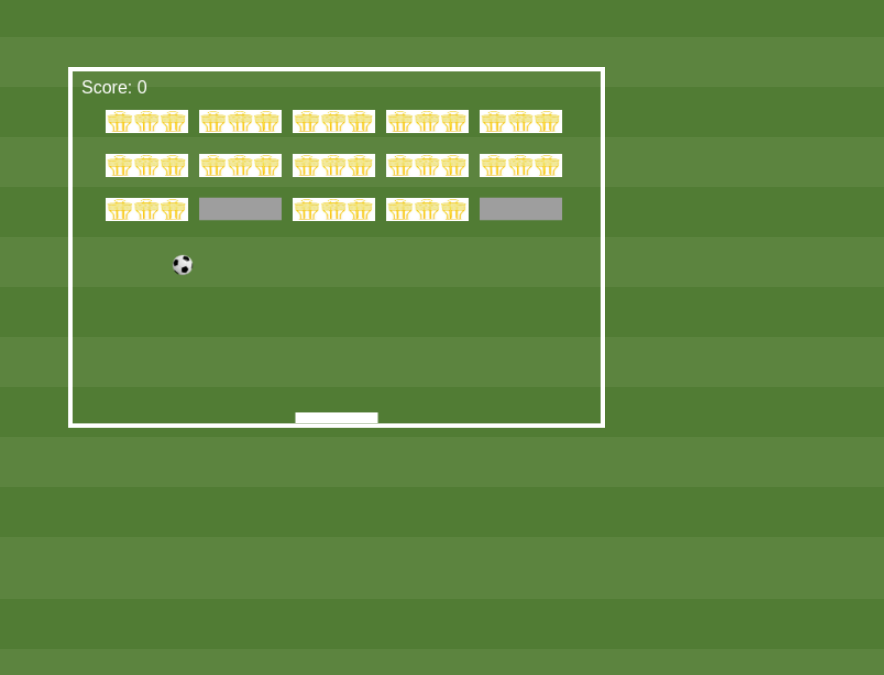
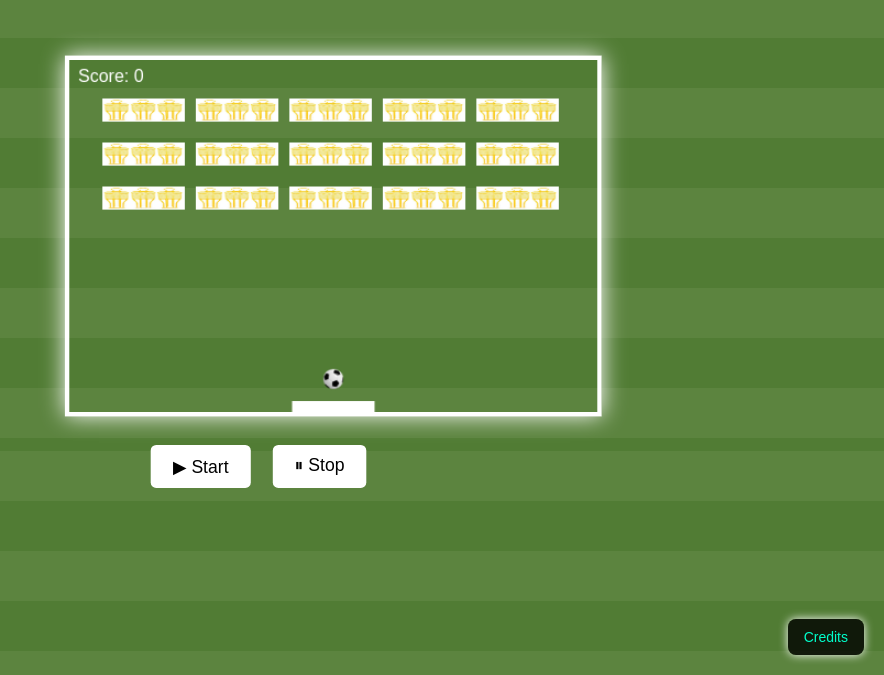
Before and after one commit to Grmeku/The-Bricks, a plain HTML site: page index.html in a window 1280 px wide. Shown: the part 125-800 px from the top of the page, without its empty margins (396-1280 px from the left). Drawn offline with Linux system fonts and the light colour scheme; some packages are replaced by stand-ins of ours; a script that the page names is missing.

Commit message:
Add files via upload

```diff
--- a/index.html
+++ b/index.html
@@ -1,54 +1,64 @@
 <!DOCTYPE html>
-<html>
+<html lang="en">
 <head>
+    <meta charset="UTF-8">
+    <title>Soccer Brick Breaker</title>
     <link rel="stylesheet" href="style.css">
+    <script src="https://cdn.jsdelivr.net/npm/sweetalert2@11"></script>
 </head>
 <body>
+
+    <div id="gameWrapper">
+        <h1 id="gameTitle">Soccer Brick Breaker</h1>
         <canvas id="myCanvas" width="480" height="320"></canvas>
 
+
+        <div id="controls">
+            <button id="startBtn">▶ Start</button>
+            <button id="stopBtn">⏸ Stop</button>
+        </div>
+    </div>
+
+
+        <div id="creditsAlert">Credits</div>
+
     <script>
-    var canvas = document.getElementById("myCanvas");
-    var ctx = canvas.getContext("2d");
-    var x = canvas.width / 2;
-    var y = canvas.height - 30;
-    var dx = 2;
-    var dy = -2;
-    var ballRadius = 10;
-    var paddleHeight = 10;
-    var paddleWidth = 75;
-    var paddleX = (canvas.width - paddleWidth) / 2;
-    var rightPressed = false;
-    var leftPressed = false;
-    var brickRowCount = 3;
-    var brickColumnCount = 5;
-    var brickWidth = 75;
-    var brickHeight = 30;
-    var brickPadding = 10;
-    var brickOffsetTop = 30;
-    var brickOffsetLeft = 30;
-    var score = 0;
-    var bricks = [];
-    var ballImage = new Image();
+        const canvas = document.getElementById("myCanvas");
+        const ctx = canvas.getContext("2d");
+        let x = canvas.width / 2;
+        let y = canvas.height - 30;
+        let speed = 2;
+        let dx = speed;
+        let dy = -speed;
+        const ballRadius = 10;
+        const paddleHeight = 10;
+        const paddleWidth = 75;
+        let paddleX = (canvas.width - paddleWidth) / 2;
+        let rightPressed = false;
+        let leftPressed = false;
+        const brickRowCount = 3;
+        const brickColumnCount = 5;
+        const brickWidth = 75;
+        const brickHeight = 30;
+        const brickPadding = 10;
+        const brickOffsetTop = 30;
+        const brickOffsetLeft = 30;
+        let score = 0;
+        let gameRunning = false;
+        const bricks = [];
+
+        const ballImage = new Image();
         ballImage.src = "img/soccer.png";
-    var brickImages = [
-        new Image(),
-        new Image(),
-        new Image(),
-        new Image()
-    ];
 
+        const brickImages = [new Image(), new Image(), new Image(), new Image()];
         brickImages[1].src = "img/zid.png";
         brickImages[2].src = "img/zid2.png";
         brickImages[3].src = "img/zid3.png";
 
-    for (var c = 0; c < brickColumnCount; c++) {
+        for (let c = 0; c < brickColumnCount; c++) {
             bricks[c] = [];
-        for (var r = 0; r < brickRowCount; r++) {
-            bricks[c][r] = {
-                x: 0,
-                y: 0,
-                hitsLeft: 3
-            };
+            for (let r = 0; r < brickRowCount; r++) {
+                bricks[c][r] = { x: 0, y: 0, hitsLeft: 3 };
             }
         }
 
@@ -56,23 +66,17 @@
         document.addEventListener("keyup", keyUpHandler, false);
 
         function keyDownHandler(e) {
-        if (e.key === "Right" || e.key === "ArrowRight") {
-            rightPressed = true;
-        } else if (e.key === "Left" || e.key === "ArrowLeft") {
-            leftPressed = true;
-        }
+            if (e.key === "Right" || e.key === "ArrowRight") rightPressed = true;
+            if (e.key === "Left" || e.key === "ArrowLeft") leftPressed = true;
         }
 
         function keyUpHandler(e) {
-        if (e.key === "Right" || e.key === "ArrowRight") {
-            rightPressed = false;
-        } else if (e.key === "Left" || e.key === "ArrowLeft") {
-            leftPressed = false;
-        }
+            if (e.key === "Right" || e.key === "ArrowRight") rightPressed = false;
+            if (e.key === "Left" || e.key === "ArrowLeft") leftPressed = false;
         }
 
         function drawBall() {
-        var size = ballRadius * 2;
+            const size = ballRadius * 2;
             ctx.drawImage(ballImage, x - ballRadius, y - ballRadius, size, size);
         }
 
@@ -85,19 +89,19 @@
         }
 
         function drawBricks() {
-        for (var c = 0; c < brickColumnCount; c++) {
-            for (var r = 0; r < brickRowCount; r++) {
-                var b = bricks[c][r];
+            for (let c = 0; c < brickColumnCount; c++) {
+                for (let r = 0; r < brickRowCount; r++) {
+                    const b = bricks[c][r];
                     if (b.hitsLeft > 0) {
-                    var brickX = c * (brickWidth + brickPadding) + brickOffsetLeft;
-                    var brickY = r * (brickHeight + brickPadding) + brickOffsetTop;
+                        const brickX = c * (brickWidth + brickPadding) + brickOffsetLeft;
+                        const brickY = r * (brickHeight + brickPadding) + brickOffsetTop;
                         b.x = brickX;
                         b.y = brickY;
 
-                    let img = brickImages[b.hitsLeft];
-                    let imgDrawHeight = brickHeight * 0.7;
-                    let imgDrawWidth = brickWidth;
-                    let drawY = brickY + (brickHeight - imgDrawHeight) / 2;
+                        const img = brickImages[b.hitsLeft];
+                        const imgDrawHeight = brickHeight * 0.7;
+                        const imgDrawWidth = brickWidth;
+                        const drawY = brickY + (brickHeight - imgDrawHeight) / 2;
 
                         ctx.drawImage(img, brickX, drawY, imgDrawWidth, imgDrawHeight);
                     }
@@ -108,17 +112,15 @@
         function collisionDetection() {
             let destroyedBricks = 0;
 
-        for (var c = 0; c < brickColumnCount; c++) {
-            for (var r = 0; r < brickRowCount; r++) {
-                var b = bricks[c][r];
+            for (let c = 0; c < brickColumnCount; c++) {
+                for (let r = 0; r < brickRowCount; r++) {
+                    const b = bricks[c][r];
 
                     if (b.hitsLeft > 0) {
-                    var brickX = b.x;
-                    var brickY = b.y;
-
-                    // Predict next ball position
-                    var nextX = x + dx;
-                    var nextY = y + dy;
+                        const brickX = b.x;
+                        const brickY = b.y;
+                        const nextX = x + dx;
+                        const nextY = y + dy;
 
                         if (
                             nextX + ballRadius > brickX &&
@@ -126,42 +128,44 @@
                             nextY + ballRadius > brickY &&
                             nextY - ballRadius < brickY + brickHeight
                         ) {
-                        // Determine collision side
-                        var prevX = x;
-                        var prevY = y;
+                            const prevX = x;
+                            const prevY = y;
 
-                        var collidedFromLeft = prevX + ballRadius <= brickX;
-                        var collidedFromRight = prevX - ballRadius >= brickX + brickWidth;
-                        var collidedFromTop = prevY + ballRadius <= brickY;
-                        var collidedFromBottom = prevY - ballRadius >= brickY + brickHeight;
+                            const collidedFromLeft = prevX + ballRadius <= brickX;
+                            const collidedFromRight = prevX - ballRadius >= brickX + brickWidth;
+                            const collidedFromTop = prevY + ballRadius <= brickY;
+                            const collidedFromBottom = prevY - ballRadius >= brickY + brickHeight;
 
                             if (collidedFromLeft || collidedFromRight) {
                                 dx = -dx;
-                        } else if (collidedFromTop || collidedFromBottom) {
-                            dy = -dy;
                             } else {
                                 dy = -dy;
                             }
 
                             b.hitsLeft--;
-                        if (b.hitsLeft === 0) {
-                            score++;
-                        }
+                            if (b.hitsLeft === 0) score++;
                         }
                     }
 
-                if (b.hitsLeft === 0) {
-                    destroyedBricks++;
-                }
+                    if (b.hitsLeft === 0) destroyedBricks++;
                 }
             }
 
             if (destroyedBricks === brickRowCount * brickColumnCount) {
-            alert("You win!");
-            document.location.reload();
+                (async () => {
+                    gameRunning = false;
+                    await Swal.fire({
+                        title: 'You Win!',
+                        text: 'All bricks destroyed!',
+                        icon: 'success',
+                        confirmButtonText: 'Play again',
+                        background: '#333',
+                        color: '#fff'
+                    });
+                    resetGame();
+                })();
             }
         }
-
 
         function drawScore() {
             ctx.font = "16px Arial";
@@ -177,9 +181,7 @@
             drawScore();
             collisionDetection();
 
-        if (x + dx > canvas.width - ballRadius || x + dx < ballRadius) {
-            dx = -dx;
-        }
+            if (x + dx > canvas.width - ballRadius || x + dx < ballRadius) dx = -dx;
 
             if (y + dy < ballRadius) {
                 dy = -dy;
@@ -188,11 +190,23 @@
                     dy = -Math.abs(dy);
                     y = canvas.height - ballRadius - paddleHeight;
                 } else if (y + dy > canvas.height - ballRadius) {
-                alert("GAME OVER");
-                document.location.reload();
+                    gameRunning = false;
+                    (async () => {
+                        gameRunning = false;
+                        await Swal.fire({
+                            title: 'Game Over',
+                            text: 'You missed the ball!',
+                            icon: 'error',
+                            confirmButtonText: 'Try again',
+                            background: '#333',
+                            color: '#fff'
+                        });
+                        resetGame();
+                    })();
                 }
             }
 
+            if (gameRunning) {
                 if (rightPressed && paddleX < canvas.width - paddleWidth) {
                     paddleX += 7;
                 } else if (leftPressed && paddleX > 0) {
@@ -201,9 +215,49 @@
 
                 x += dx;
                 y += dy;
+            }
+
             requestAnimationFrame(draw);
         }
 
+
+        document.getElementById("startBtn").addEventListener("click", function () {
+            if (!gameRunning) {
+                gameRunning = true;
+
+            }
+        });
+
+        document.getElementById("stopBtn").addEventListener("click", function () {
+            gameRunning = false;
+        });
+
+        document.getElementById("creditsAlert").addEventListener("click", function () {
+            Swal.fire({
+                title: 'Credits',
+                html: '<strong>Made by Luka Grmek</strong><br>JavaScript + Canvas + SweetAlert2',
+                icon: 'info',
+                confirmButtonText: 'Cool!',
+                background: '#222',
+                color: '#FFFFFF',
+            });
+        });
+        function resetGame() {
+            x = canvas.width / 2;
+            y = canvas.height - 30;
+            dx = 2;
+            dy = -2;
+
+            paddleX = (canvas.width - paddleWidth) / 2;
+
+            score = 0;
+
+            for (let c = 0; c < brickColumnCount; c++) {
+                for (let r = 0; r < brickRowCount; r++) {
+                    bricks[c][r].hitsLeft = 3;
+                }
+            }
+        }
         draw();
     </script>
 </body>
--- a/style.css
+++ b/style.css
@@ -1,8 +1,6 @@
 body {
     margin: 0;
     padding: 0;
-    transform: scale(1.1);
-    transform-origin: top left;
     background: repeating-linear-gradient(
         0deg,
         #5c843f,
@@ -11,11 +9,73 @@
         #517c34 100px
     );
     overflow: hidden;
+    font-family: Arial, sans-serif;
+    color: white;
+    position: relative;
+}
+
+#gameWrapper {
+    transform: scale(1.1);
+    transform-origin: top left;
 }
 
 canvas {
     background: transparent;
     display: block;
-    margin: 15% 33%;
+    margin: 15% 32.7%;
     border: white solid 4px;
+    box-shadow: 0 0 20px white;
 }
+
+#gameTitle {
+    font-size: 36px;
+    margin-left:36.7%;
+    margin-top: 5%;
+    margin-bottom: -10%;
+    color: white;
+    text-shadow: 1px 1px 2px black;
+}
+
+
+#controls {
+    margin-left:-7%;
+    display: flex;
+    justify-content: center;
+    gap: 20px;
+    margin-top: -13%;
+}
+
+
+#controls button {
+    padding: 10px 20px;
+    font-size: 16px;
+    background-color: white;
+    color: #000;
+    border: none;
+    border-radius: 5px;
+    cursor: pointer;
+    transition: background 0.3s;
+}
+
+#controls button:hover {
+    background-color: white;
+}
+
+#creditsAlert {
+    position: fixed;
+    bottom: 20px;
+    right: 20px;
+    background: rgba(0, 0, 0, 0.8);
+    color: #00ffcc;
+    padding: 10px 16px;
+    border-radius: 8px;
+    font-size: 14px;
+    cursor: pointer;
+    box-shadow: 0 0 10px white;
+    transition: background 0.3s;
+    z-index: 1000;
+}
+
+#creditsAlert:hover {
+    background: rgba(0, 0, 0, 0.9);
+}
```
Lines whose indentation alone changed are shown as unchanged.
